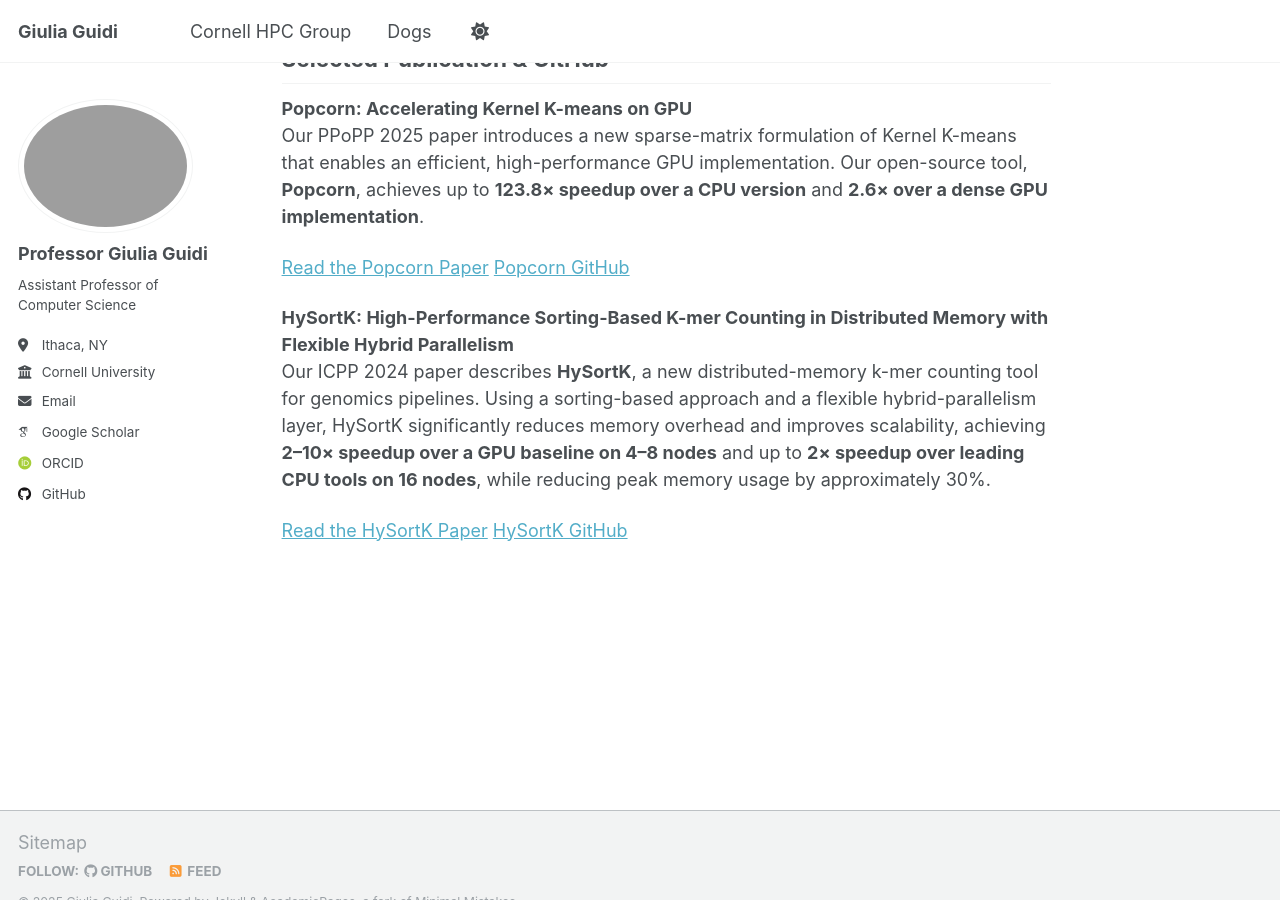
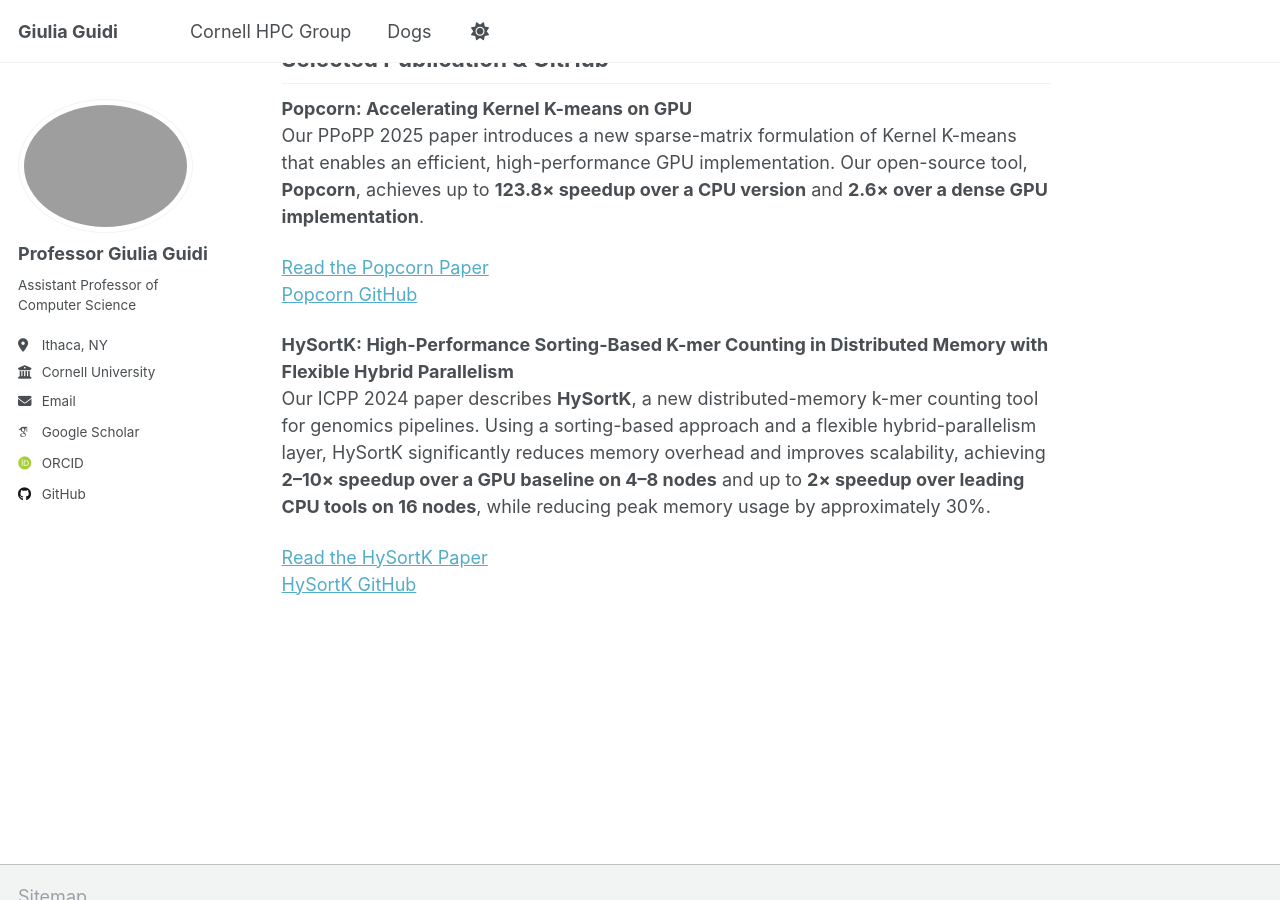
Before and after one commit to giuliaguidi/giuliaguidi.github.io, a Jekyll site: the page built from _pages/about.md, in a window 1280 px wide and 900 px high, scrolled down 1576 px. Built offline with Jekyll 4.4.1, drawn with Linux system fonts in a browser that asks for light colours; some web fonts are replaced.

```diff
--- a/_pages/about.md
+++ b/_pages/about.md
@@ -47,13 +47,13 @@ Selected Publication & GitHub
 **Popcorn: Accelerating Kernel K-means on GPU**
 Our PPoPP 2025 paper introduces a new sparse-matrix formulation of Kernel K-means that enables an efficient, high-performance GPU implementation. Our open-source tool, **Popcorn**, achieves up to **123.8× speedup over a CPU version** and **2.6× over a dense GPU implementation**.
 
-[Read the Popcorn Paper](https://arxiv.org/pdf/2501.05587)
+[Read the Popcorn Paper](https://arxiv.org/pdf/2501.05587)\
 [Popcorn GitHub](https://github.com/HicrestLaboratory/Matrix-Centric-K-Means)
 
 **HySortK: High-Performance Sorting-Based K-mer Counting in Distributed Memory with Flexible Hybrid Parallelism**
 Our ICPP 2024 paper describes **HySortK**, a new distributed-memory k-mer counting tool for genomics pipelines. Using a sorting-based approach and a flexible hybrid-parallelism layer, HySortK significantly reduces memory overhead and improves scalability, achieving **2–10× speedup over a GPU baseline on 4–8 nodes** and up to **2× speedup over leading CPU tools on 16 nodes**, while reducing peak memory usage by approximately 30%.
 
-[Read the HySortK Paper](https://arxiv.org/abs/2407.07718)
+[Read the HySortK Paper](https://arxiv.org/abs/2407.07718)\
 [HySortK GitHub](https://github.com/CornellHPC/HySortK)
 
 <!-- Cornell HPC Group
```
